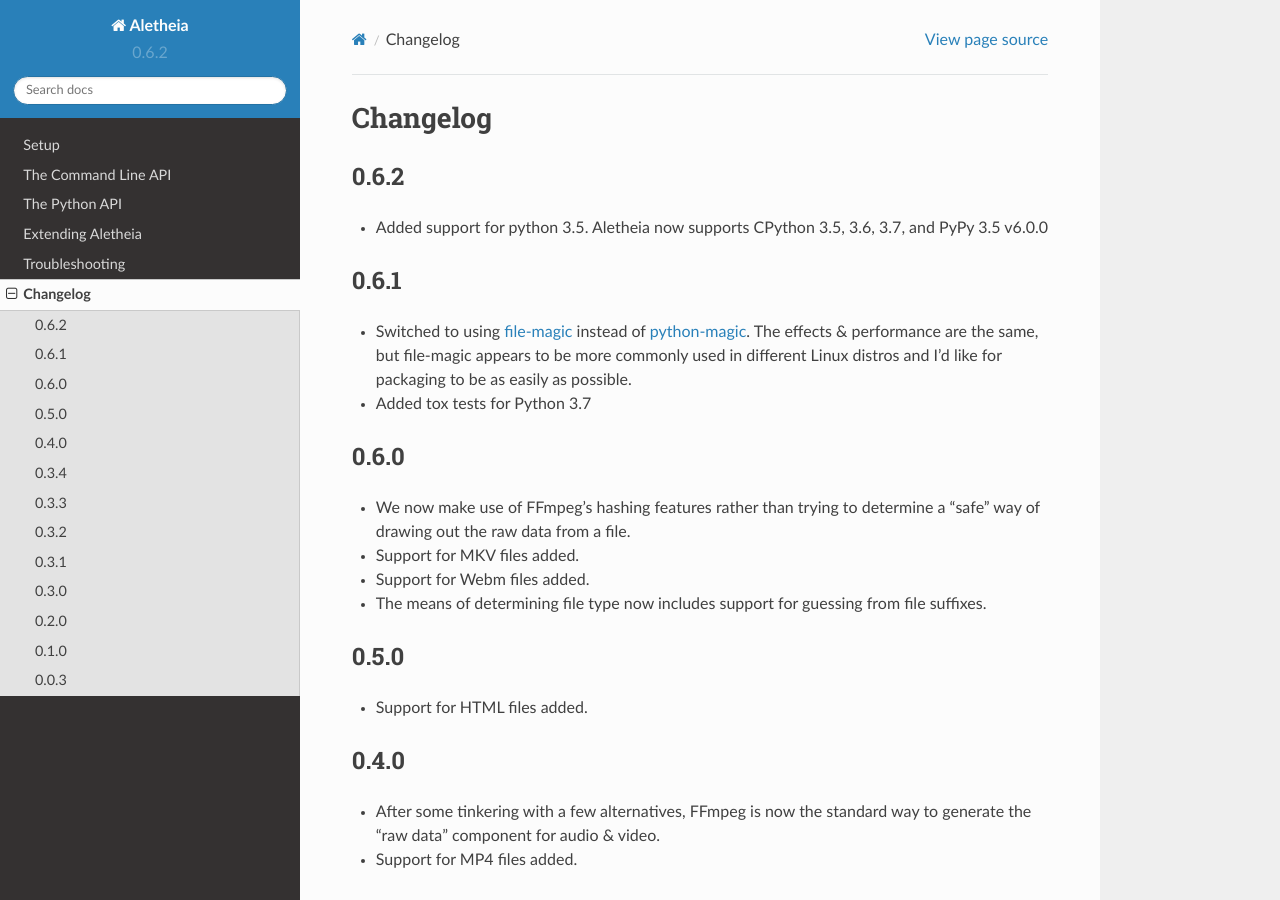
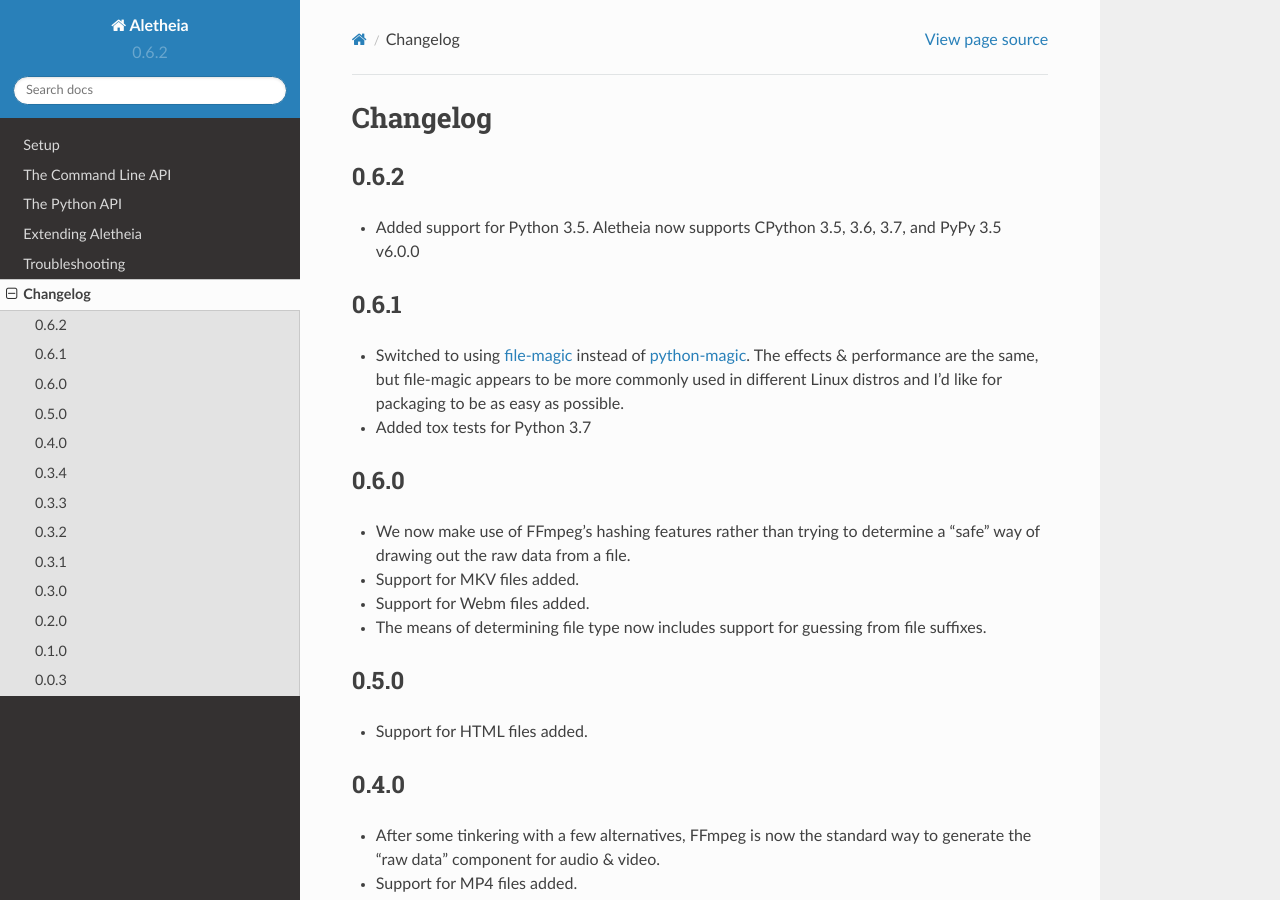
Before and after one commit to danielquinn/pyletheia, a Sphinx documentation site: the page built from docs/changelog.rst, in a window 1280 px wide and 900 px high. Built offline with Sphinx 7.4.7 and the Read the Docs theme 2.0.0, drawn with Linux system fonts in a browser that asks for light colours.

Commit message:
Cleanup formatting

```diff
--- a/docs/changelog.rst
+++ b/docs/changelog.rst
@@ -5,16 +5,17 @@
 
 0.6.2
 =====
-* Added support for python 3.5.  Aletheia now supports CPython 3.5, 3.6, 3.7,
+
+* Added support for Python 3.5.  Aletheia now supports CPython 3.5, 3.6, 3.7,
   and PyPy 3.5 v6.0.0
 
 
 0.6.1
 =====
+
 * Switched to using `file-magic`_ instead of `python-magic`_.  The effects &
   performance are the same, but file-magic appears to be more commonly used in
-  different Linux distros and I'd like for packaging to be as easily as
-  possible.
+  different Linux distros and I'd like for packaging to be as easy as possible.
 * Added tox tests for Python 3.7
 
 .. _file-magic: https://pypi.org/project/file-magic/
@@ -23,6 +24,7 @@
 
 0.6.0
 =====
+
 * We now make use of FFmpeg's hashing features rather than trying to determine
   a "safe" way of drawing out the raw data from a file.
 * Support for MKV files added.
@@ -33,11 +35,13 @@
 
 0.5.0
 =====
+
 * Support for HTML files added.
 
 
 0.4.0
 =====
+
 * After some tinkering with a few alternatives, FFmpeg is now the standard way
   to generate the "raw data" component for audio & video.
 * Support for MP4 files added.
```
